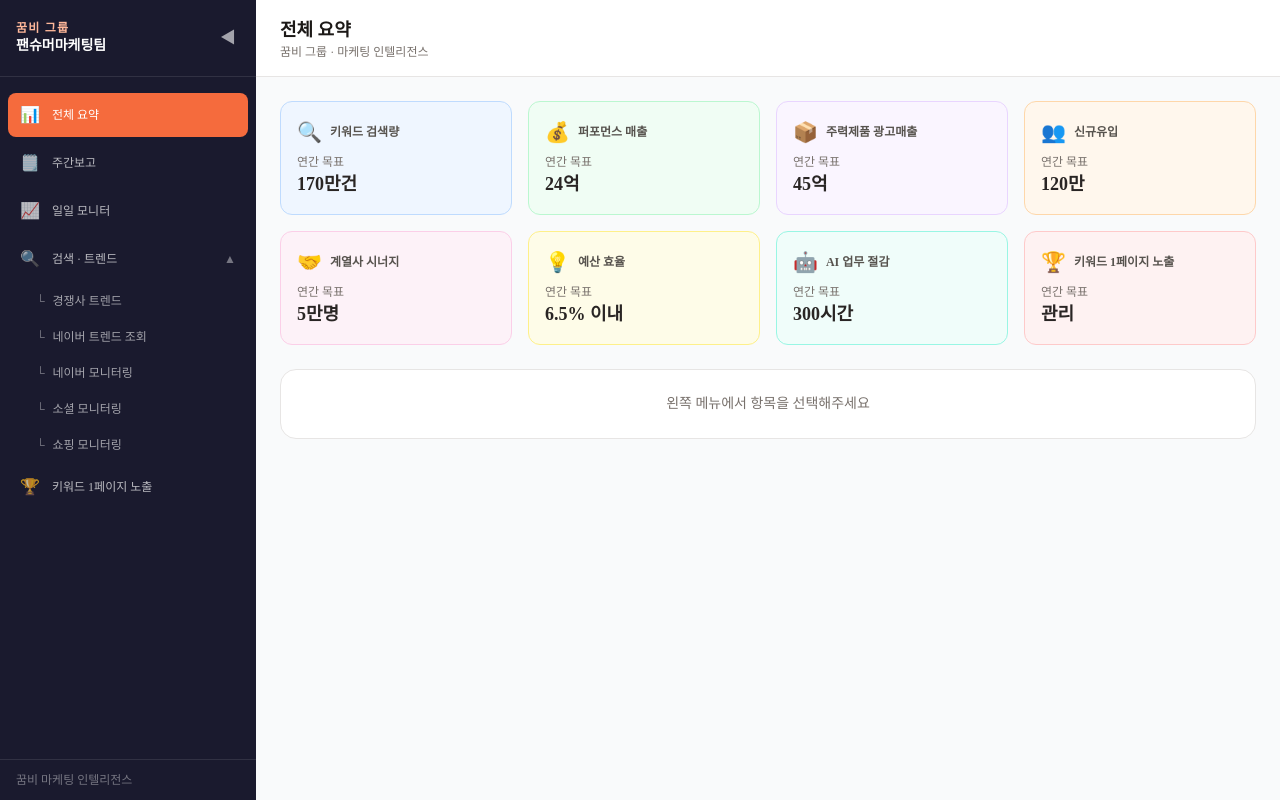
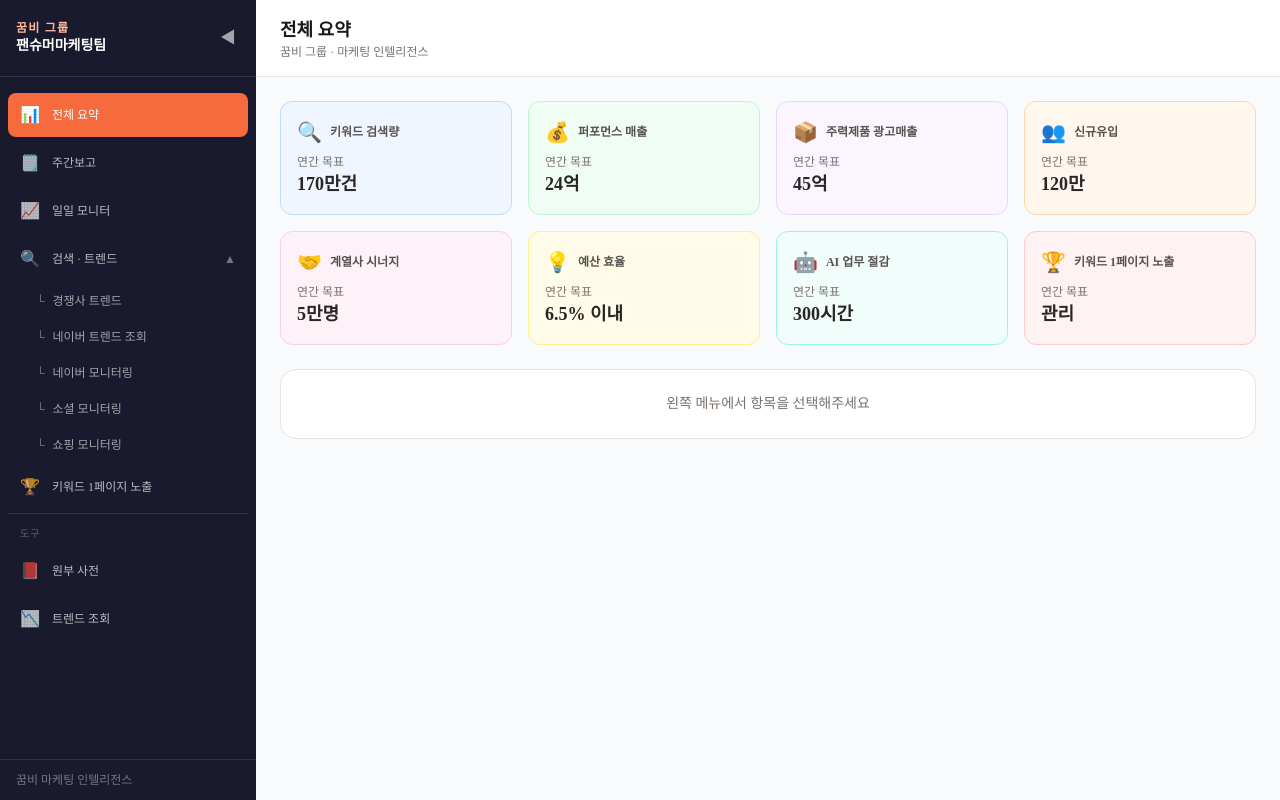
Before and after one commit to ggumbim-droid/ggumbi-monitor, a Next.js app: page / in a window 1280 px wide. Built offline with nearby package versions, Linux system fonts and the light colour scheme.

Commit message:
Update page.tsx

```diff
--- a/src/app/page.tsx
+++ b/src/app/page.tsx
@@ -1,6 +1,7 @@
 "use client";
 
 import { useState, useCallback, useRef, useEffect } from "react";
+import Link from "next/link";
 import { KeywordInput } from "@/components/KeywordInput";
 import { DateRangeSelect, getDefaultDateRange } from "@/components/DateRangeSelect";
 import { MonitorPeriodBanner } from "@/components/MonitorPeriodBanner";
@@ -448,6 +449,32 @@ export default function HomePage() {
               )}
             </div>
           ))}
+
+          {/*
+            아래 두 개는 activeMenu 로 전환되는 탭이 아니라 별도 주소를 가진
+            페이지입니다. 지금까지는 주소를 직접 쳐야만 들어갈 수 있었습니다.
+            사이드바 개편 때 위 메뉴들과 함께 정리할 예정이라, 그때 걷어내기
+            쉽도록 구분선 아래에 따로 두었습니다.
+          */}
+          {sidebarOpen && (
+            <div className="pt-3 mt-3 border-t border-white/10 space-y-1">
+              <p className="px-3 pb-1 text-[10px] text-white/30 uppercase tracking-widest">도구</p>
+              <Link
+                href="/wonbu"
+                className="w-full flex items-center gap-3 px-3 py-2.5 rounded-lg text-sm font-medium text-white/70 hover:bg-white/10 hover:text-white transition"
+              >
+                <span className="text-base shrink-0">📕</span>
+                <span className="flex-1 text-left text-xs">원부 사전</span>
+              </Link>
+              <Link
+                href="/trend"
+                className="w-full flex items-center gap-3 px-3 py-2.5 rounded-lg text-sm font-medium text-white/70 hover:bg-white/10 hover:text-white transition"
+              >
+                <span className="text-base shrink-0">📉</span>
+                <span className="flex-1 text-left text-xs">트렌드 조회</span>
+              </Link>
+            </div>
+          )}
         </nav>
         {sidebarOpen && <div className="px-4 py-3 border-t border-white/10 text-xs text-white/40">꿈비 마케팅 인텔리전스</div>}
       </aside>
```
